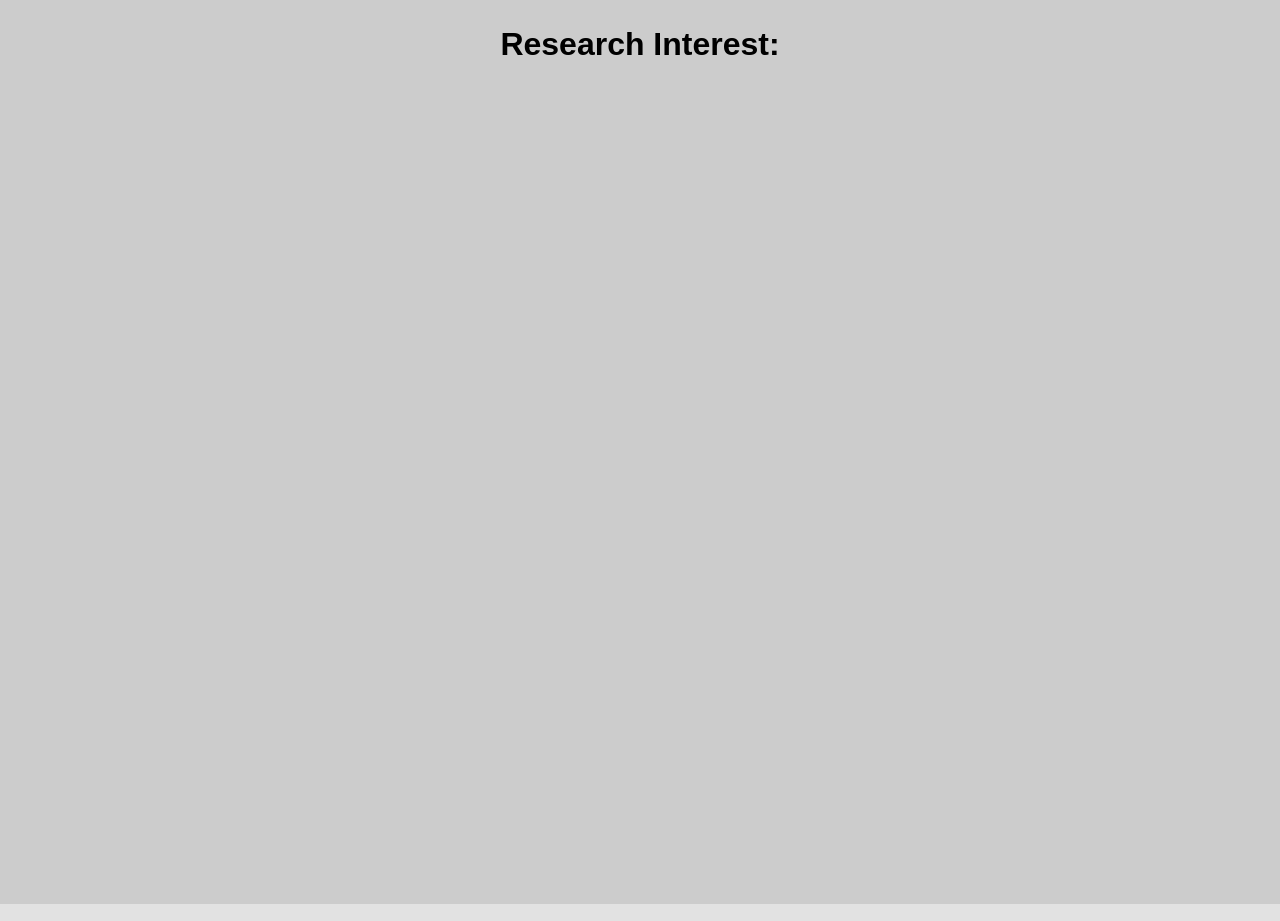
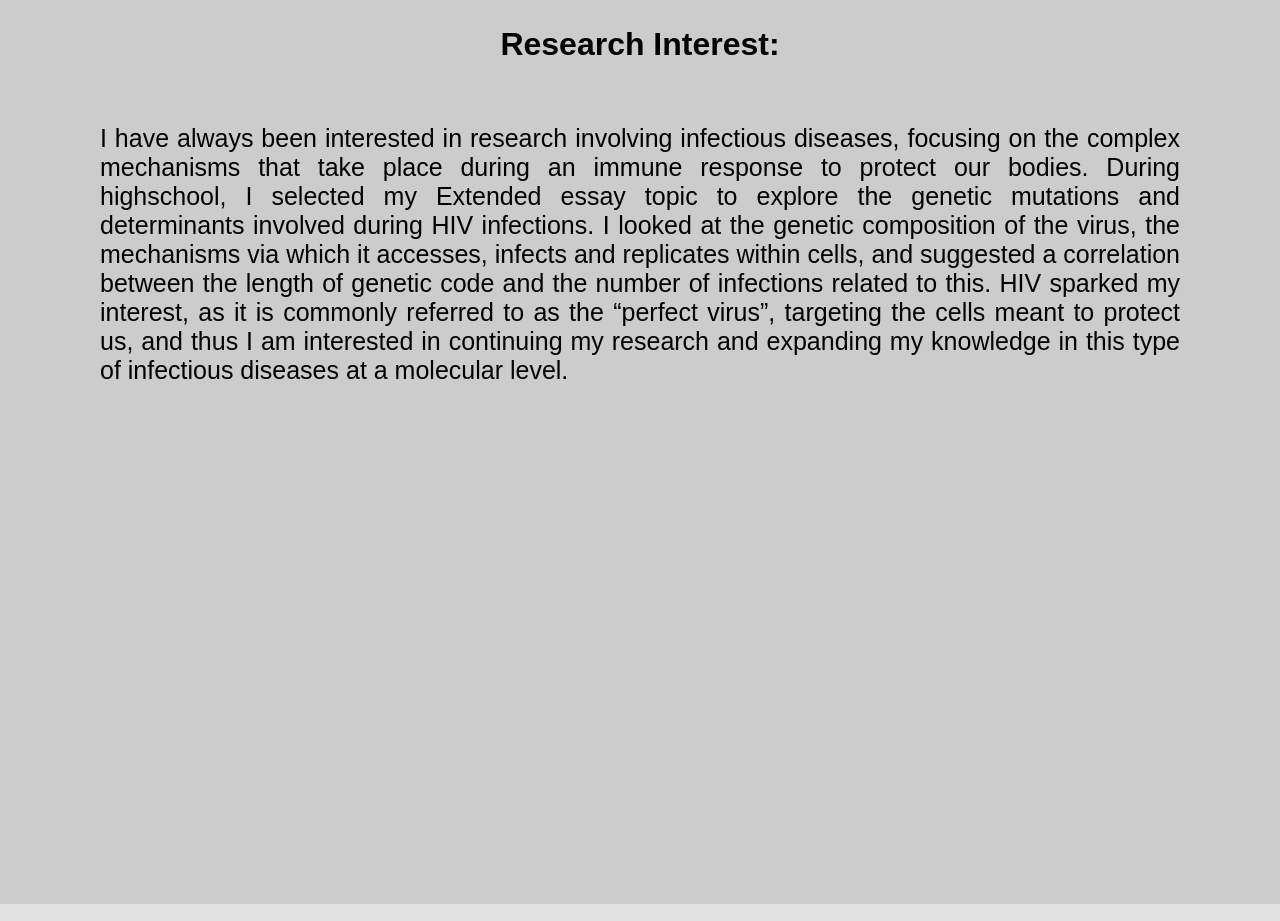
Before and after one commit to sofitapias03/SantosPersonalPortfolio, a React (Create React App) app in the folder santos_portfolio/: page / in a window 1280 px wide. Shown: the part 2360-3281 px from the top of the page. Built offline with nearby package versions, Linux system fonts and the light colour scheme.

Commit message:
added text and title and some styling to the research interest section, request sent for the investigation paper to coordinator.

```diff
--- a/santos_portfolio/src/components/Research.css
+++ b/santos_portfolio/src/components/Research.css
@@ -10,3 +10,9 @@
     padding:100px;
 
 }
+
+.research-text{
+    text-align: justify;
+    font-size: 25px;
+
+}
--- a/santos_portfolio/src/components/Research.js
+++ b/santos_portfolio/src/components/Research.js
@@ -8,6 +8,17 @@ const Research = () => {
             <div class = "research-title">
                 Research Interest:
             </div>
+            <br/>
+            <br/>
+            <p class = "research-text">
+            I have always been interested in research involving infectious diseases, focusing on the complex mechanisms that take place during an
+            immune response to protect our bodies. During highschool, I selected my Extended essay topic to explore the genetic mutations and
+            determinants involved during HIV infections. I looked at the genetic composition of the virus, the mechanisms via which it accesses,
+            infects and replicates within cells, and suggested a correlation between the length of genetic code and the number of infections related
+            to this. HIV sparked my interest, as it is commonly referred to as the “perfect virus”, targeting the cells meant to protect us, and thus
+            I am interested in continuing my research and expanding my knowledge in this type of infectious diseases at a molecular level.
+
+            </p>
         </section>
     );
 };
```
